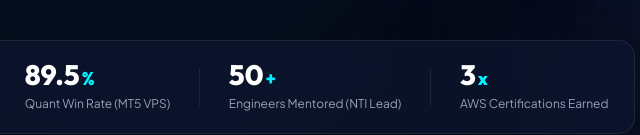
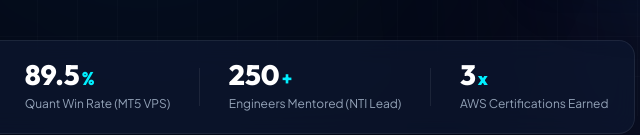
Before and after one commit to MohammedTahawy/MohammedTahawy.github.io, a plain HTML site: page index.html in a window 1280 px wide. Shown: the part 684-819 px from the top of the page, 283-923 px from the left. Drawn offline with Linux system fonts and the light colour scheme.

Commit message:
Update index.html

```diff
--- a/index.html
+++ b/index.html
@@ -136,7 +136,7 @@
             </div>
             <div class="stat-divider"></div>
             <div class="stat-card">
-              <div class="stat-number">50<span class="stat-unit">+</span></div>
+              <div class="stat-number">250<span class="stat-unit">+</span></div>
               <div class="stat-label">Engineers Mentored (NTI Lead)</div>
             </div>
             <div class="stat-divider"></div>
```
